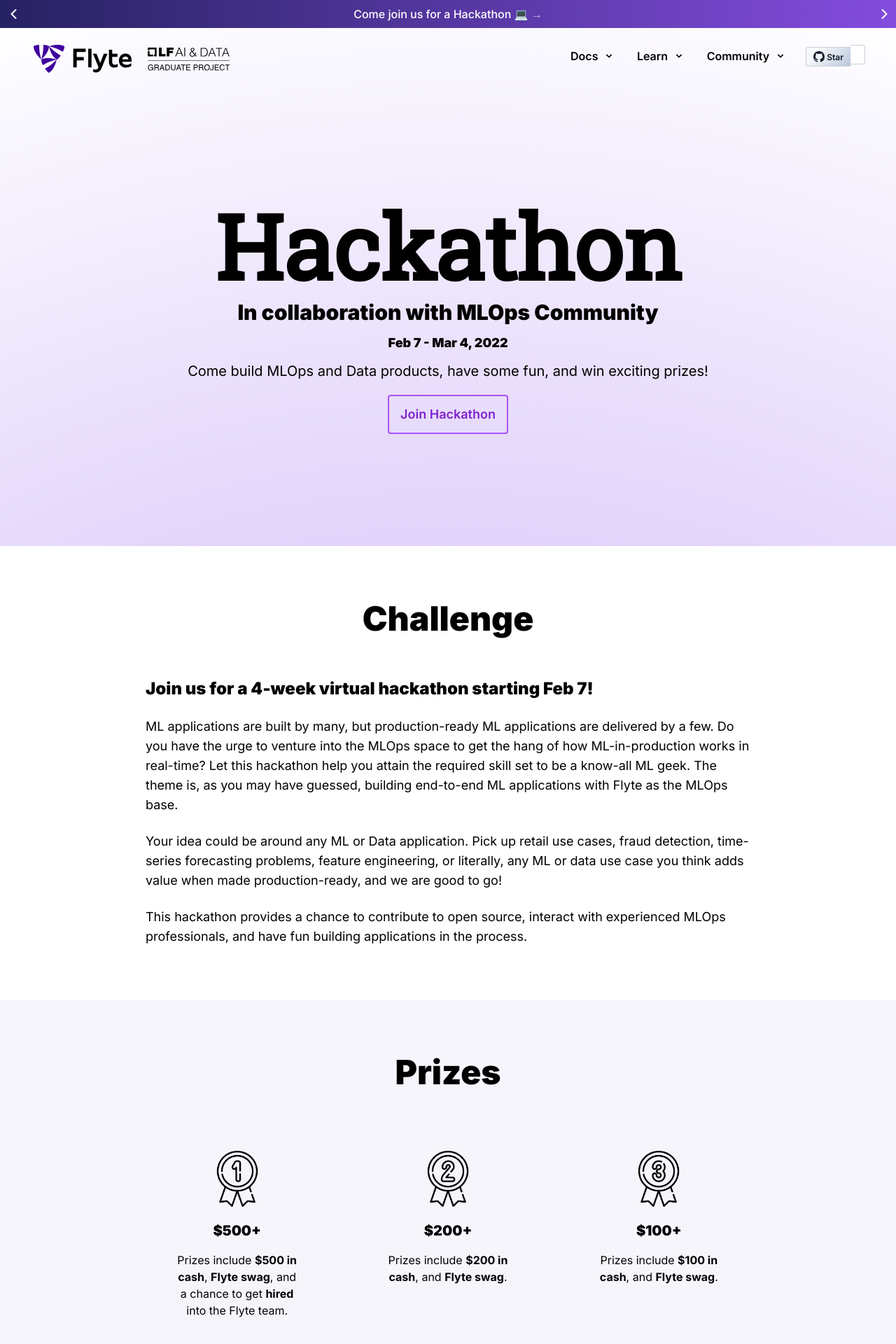
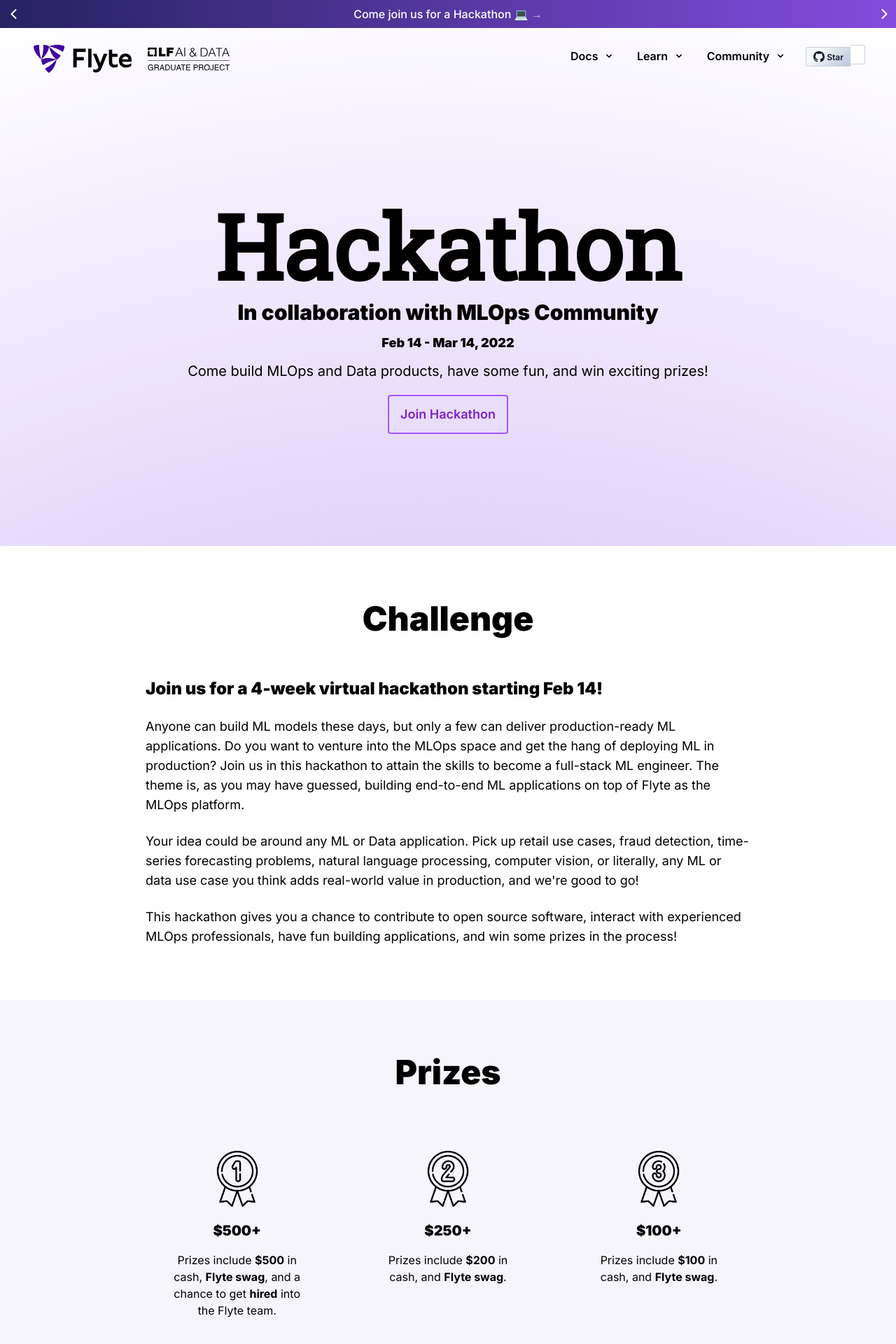
Before and after one commit to flyteorg/flyteorg.github.io, a Jekyll site: the page built from hackathon.html, in a window 1280 px wide. Shown: the top 1920 px of the page at 70% size. Built offline with Jekyll 4.4.1, drawn with Linux system fonts in a browser that asks for light colours; nearby versions of some CDN libraries; comment, search, counter and statistics services are not loaded; some of the changed text lies outside the part shown.

Commit message:
incorporated suggestions
Signed-off-by: Samhita Alla <aallasamhita@gmail.com>

```diff
--- a/assets/css/output.css
+++ b/assets/css/output.css
@@ -1149,11 +1149,6 @@ Ensure the default browser behavior of the `hidden` attribute.
   padding-bottom: 3rem;
 }
 
-.py-1 {
-  padding-top: 0.25rem;
-  padding-bottom: 0.25rem;
-}
-
 .pt-10 {
   padding-top: 2.5rem;
 }
@@ -1204,6 +1199,41 @@ Ensure the default browser behavior of the `hidden` attribute.
 
 .font-mono {
   font-family: ui-monospace, SFMono-Regular, Menlo, Monaco, Consolas, "Liberation Mono", "Courier New", monospace;
+}
+
+.text-base {
+  font-size: 1rem;
+  line-height: 1.5rem;
+}
+
+.text-5xl {
+  font-size: 3rem;
+  line-height: 1;
+}
+
+.text-2xl {
+  font-size: 1.5rem;
+  line-height: 2rem;
+}
+
+.text-xl {
+  font-size: 1.25rem;
+  line-height: 1.75rem;
+}
+
+.text-4xl {
+  font-size: 2.25rem;
+  line-height: 2.5rem;
+}
+
+.text-sm {
+  font-size: 0.875rem;
+  line-height: 1.25rem;
+}
+
+.text-xs {
+  font-size: 0.75rem;
+  line-height: 1rem;
 }
 
 .text-lg {
@@ -1211,41 +1241,6 @@ Ensure the default browser behavior of the `hidden` attribute.
   line-height: 1.75rem;
 }
 
-.text-5xl {
-  font-size: 3rem;
-  line-height: 1;
-}
-
-.text-2xl {
-  font-size: 1.5rem;
-  line-height: 2rem;
-}
-
-.text-xl {
-  font-size: 1.25rem;
-  line-height: 1.75rem;
-}
-
-.text-4xl {
-  font-size: 2.25rem;
-  line-height: 2.5rem;
-}
-
-.text-base {
-  font-size: 1rem;
-  line-height: 1.5rem;
-}
-
-.text-sm {
-  font-size: 0.875rem;
-  line-height: 1.25rem;
-}
-
-.text-xs {
-  font-size: 0.75rem;
-  line-height: 1rem;
-}
-
 .font-black {
   font-weight: 900;
 }
@@ -1286,16 +1281,16 @@ Ensure the default browser behavior of the `hidden` attribute.
   line-height: 1.25;
 }
 
+.leading-5 {
+  line-height: 1.25rem;
+}
+
 .leading-9 {
   line-height: 2.25rem;
 }
 
 .leading-relaxed {
   line-height: 1.625;
-}
-
-.leading-5 {
-  line-height: 1.25rem;
 }
 
 .tracking-wide {
@@ -3343,10 +3338,6 @@ svg {
     margin-top: 2rem;
   }
 
-  .md\:mb-4 {
-    margin-bottom: 1rem;
-  }
-
   .md\:block {
     display: block;
   }
@@ -3494,6 +3485,11 @@ svg {
     text-align: right;
   }
 
+  .md\:text-lg {
+    font-size: 1.125rem;
+    line-height: 1.75rem;
+  }
+
   .md\:text-8xl {
     font-size: 6rem;
     line-height: 1;
@@ -3521,11 +3517,6 @@ svg {
 
   .md\:text-xl {
     font-size: 1.25rem;
-    line-height: 1.75rem;
-  }
-
-  .md\:text-lg {
-    font-size: 1.125rem;
     line-height: 1.75rem;
   }
 
--- a/hackathon.html
+++ b/hackathon.html
@@ -14,7 +14,7 @@ permalink: /hackathon/
         In collaboration with
         <a href="https://mlops.community/">MLOps Community</a>
       </p>
-      <p class="font-black">Feb 7 - Mar 4, 2022</p>
+      <p class="font-black">Feb 14 - Mar 14, 2022</p>
       <p class="p-3 text-xl font-extralight">
         Come build MLOps and Data products, have some fun, and win exciting
         prizes!
@@ -33,27 +33,28 @@ permalink: /hackathon/
     </h3>
     <div class="px-10 md:px-32 lg:px-52 pt-12 pb-16">
       <p class="font-black py-3 text-xl md:text-2xl">
-        Join us for a 4-week virtual hackathon starting Feb 7!
+        Join us for a 4-week virtual hackathon starting Feb 14!
       </p>
 
       <p class="py-3">
-        ML applications are built by many, but production-ready ML applications
-        are delivered by a few. Do you have the urge to venture into the MLOps
-        space to get the hang of how ML-in-production works in real-time? Let
-        this hackathon help you attain the required skill set to be a know-all
-        ML geek. The theme is, as you may have guessed, building end-to-end ML
-        applications with Flyte as the MLOps base.
+        Anyone can build ML models these days, but only a few can deliver
+        production-ready ML applications. Do you want to venture into the MLOps
+        space and get the hang of deploying ML in production? Join us in this
+        hackathon to attain the skills to become a full-stack ML engineer. The
+        theme is, as you may have guessed, building end-to-end ML applications
+        on top of Flyte as the MLOps platform.
       </p>
       <p class="py-3">
         Your idea could be around any ML or Data application. Pick up retail use
-        cases, fraud detection, time-series forecasting problems, feature
-        engineering, or literally, any ML or data use case you think adds value
-        when made production-ready, and we are good to go!
+        cases, fraud detection, time-series forecasting problems, natural
+        language processing, computer vision, or literally, any ML or data use
+        case you think adds real-world value in production, and we're good to
+        go!
       </p>
       <p class="py-3 font-extralight">
-        This hackathon provides a chance to contribute to open source,
-        interact with experienced MLOps professionals, and have fun building
-        applications in the process.
+        This hackathon gives you a chance to contribute to open source software,
+        interact with experienced MLOps professionals, have fun building
+        applications, and win some prizes in the process!
       </p>
     </div>
   </section>
@@ -75,7 +76,8 @@ permalink: /hackathon/
           </div>
           <div class="text-xl mb-4 text-center font-black">$500+</div>
           <p class="text-base mb-3 text-center font-light">
-            Prizes include <span class="font-bold">$500 in cash</span>,
+            Prizes include
+            <span class="font-bold">$500</span> in cash,
             <span class="font-bold">Flyte swag</span>, and a chance to get
             <span class="font-bold">hired</span> into the Flyte team.
           </p>
@@ -87,9 +89,9 @@ permalink: /hackathon/
             <img src="{{ "/assets/images/hackathon/second.png" | prepend:
             site.url }}" width="80" class="mx-auto">
           </div>
-          <div class="text-xl mb-4 text-center font-black">$200+</div>
+          <div class="text-xl mb-4 text-center font-black">$250+</div>
           <p class="text-base mb-3 text-center font-light">
-            Prizes include <span class="font-bold">$200 in cash</span>, and
+            Prizes include <span class="font-bold">$200</span> in cash, and
             <span class="font-bold">Flyte swag</span>.
           </p>
         </div>
@@ -102,19 +104,24 @@ permalink: /hackathon/
           </div>
           <div class="text-xl mb-4 text-center font-black">$100+</div>
           <p class="text-base mb-3 text-center font-light">
-            Prizes include <span class="font-bold">$100 in cash</span>, and
+            Prizes include <span class="font-bold">$100</span> in cash, and
             <span class="font-bold">Flyte swag</span>.
           </p>
         </div>
       </div>
       <p class="font-extralight text-center">
-        *Every participant will receive a Flyte swag.
+        *If you are unable to receive cash compensation, you can choose an
+        approved charity and we will donate to it. Also, every participant will
+        receive a Flyte swag.
       </p>
     </div>
   </section>
 
   <section class="bg-white">
-    <h3 class="text-4xl md:text-5xl font-black text-center pt-10 md:pt-20">
+    <h3
+      class="text-4xl md:text-5xl font-black text-center pt-10 md:pt-20"
+      id="judging-criteria"
+    >
       Judging Criteria
     </h3>
     <div class="px-10 md:px-14 lg:px-52 pt-12 pb-16">
@@ -196,7 +203,8 @@ permalink: /hackathon/
       <ul class="list-decimal list-inside font-light pl-5">
         <li>Write code</li>
         <li>Debug locally on sandbox</li>
-        <li>Create a PR (this automatically kicks off workflow registration)</li>
+        <li>Create a PR (this automatically kicks off workflow registration)
+        </li>
         <li>Merge to master</li>
         <li>Auto-deploy workflows to cluster</li>
       </ul>
@@ -212,10 +220,18 @@ permalink: /hackathon/
         you the feedback.
       </p>
       <p class="py-3 font-extralight">
-        After the acceptance of your application, you will:
+        At the end of the hackathon, you'll be able to present your project at
+        the MLOps Community meetup—the Flyte judges will assess each project
+        according to the
+        <a
+          href="#judging-criteria"
+          class="underline decoration-2 decoration-purple-400"
+          >judging criteria</a
+        >.
       </p>
+      <p class="py-3">The top 3 winners will be invited to:</p>
       <ul class="list-disc list-inside font-light pl-5">
-        <li>Present the application at Flyte/MLOps meetup</li>
+        <li>Present their projects at the Flyte meetup</li>
         <li>Write a blog post</li>
         <li>Give an MLOps community coffee session interview</li>
       </ul>
```
